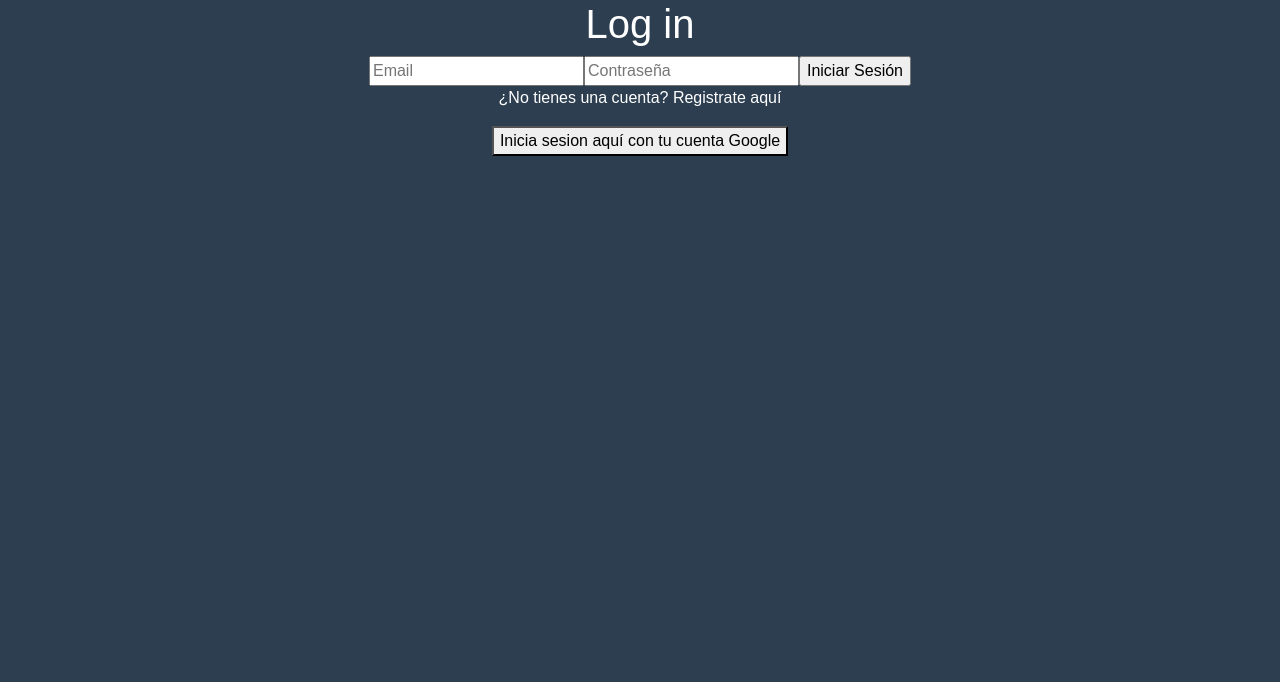
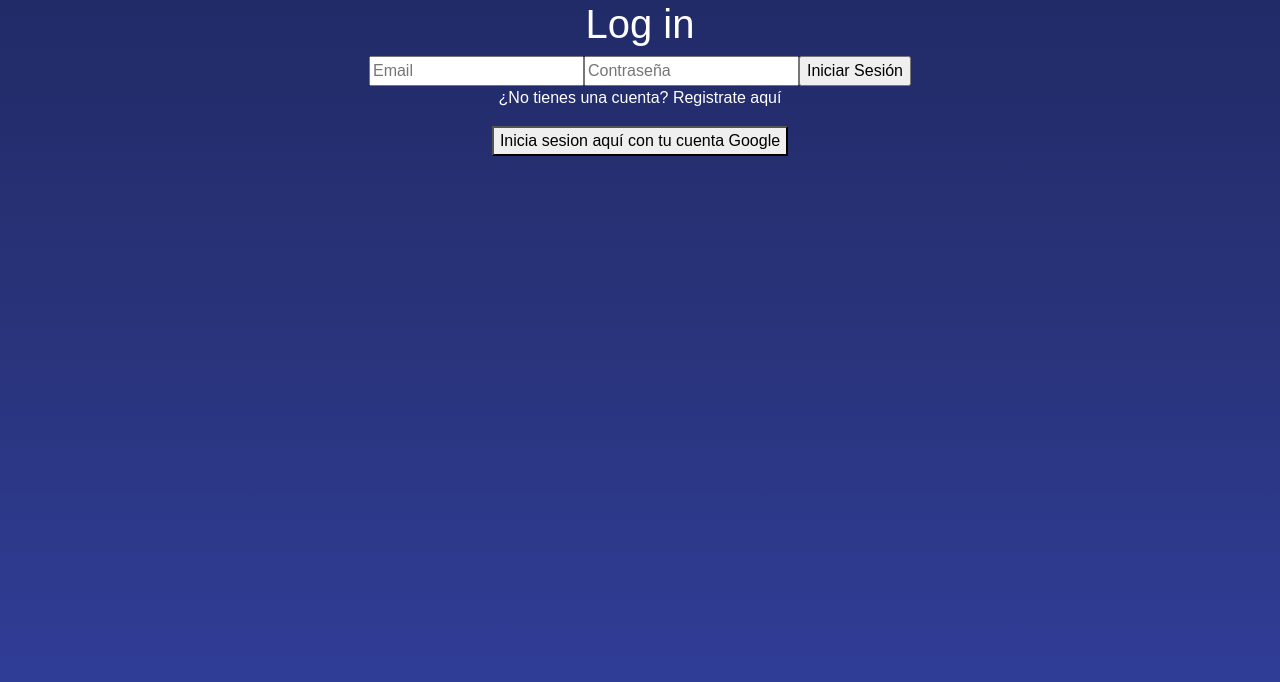
Before and after one commit to EstebanXP/proyectoFlash, a Vue app: page /login in a window 1280 px wide. Shown: the top 682 px of the page. Built offline with nearby package versions, Linux system fonts and the light colour scheme; no server answers.

Commit message:
Gradiente funcionando

```diff
--- a/public/index.html
+++ b/public/index.html
@@ -7,8 +7,10 @@
     <link rel="icon" href="<%= BASE_URL %>favicon.ico">
     <title><%= htmlWebpackPlugin.options.title %></title>
    <link rel="stylesheet" href="https://stackpath.bootstrapcdn.com/bootstrap/4.3.1/css/bootstrap.min.css" integrity="sha384-ggOyR0iXCbMQv3Xipma34MD+dH/1fQ784/j6cY/iJTQUOhcWr7x9JvoRxT2MZw1T" crossorigin="anonymous">
+   <!--<link rel="stylesheet" href="./assets/css/main.css">-->
+
   </head>
-  <body>
+  <body class="mh-100">
       <noscript>
         <strong>We're sorry but <%= htmlWebpackPlugin.options.title %> doesn't work properly without JavaScript enabled. Please enable it to continue.</strong>
       </noscript>
--- a/src/assets/css/main.css
+++ b/src/assets/css/main.css
@@ -0,0 +1,21 @@
+.gradient
+{
+    background: rgb(33,43,104);
+    background: linear-gradient(180deg, rgba(33,43,104,1) 0%, rgba(40,50,119,1) 35%, rgba(50,64,159,1) 100%);
+}
+
+.back{
+    height:100%;
+    position: fixed;
+    top:0;
+    right: 0;
+    bottom: 0;
+    left: 0;
+
+}
+body{
+    background-color: cornsilk;
+}
+.container {
+
+  }
--- a/src/main.js
+++ b/src/main.js
@@ -3,7 +3,6 @@ import App from './App.vue'
 import router from './router'
 import firebase from 'firebase'
 import  './assets/css/main.css'
-
 
 const firebaseConfig = {
     apiKey: "AIzaSyA1AHqjm0mQxyGRzgyAePdmL0DW6iqdBN4",
--- a/src/views/Login.vue
+++ b/src/views/Login.vue
@@ -1,5 +1,5 @@
 <template>
-    <div class="container-fluid">
+    <div class="container-fluid gradient back">
         <div class="login">
             <!-- Esta es la parte de arriba del login, donde dice Login -->
             <h1>Log in</h1>
```
Lines whose indentation alone changed are shown as unchanged.
